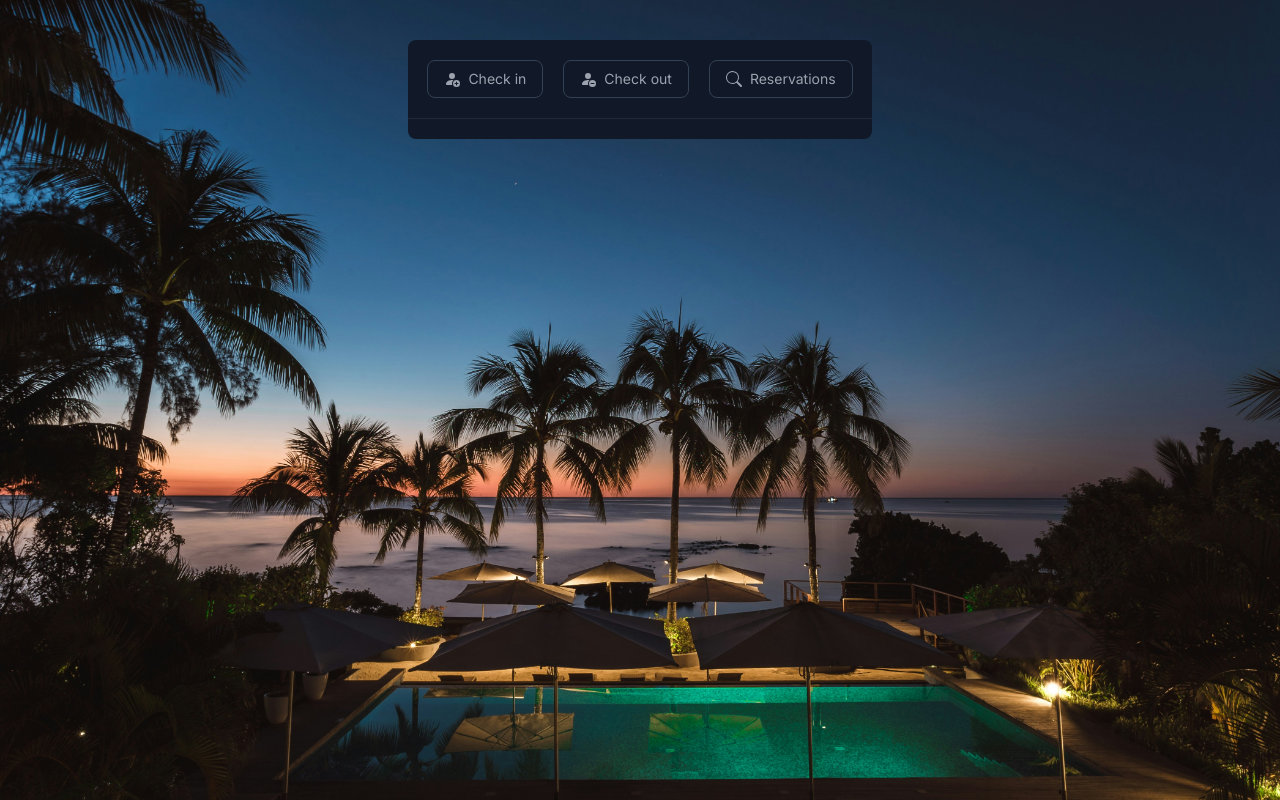
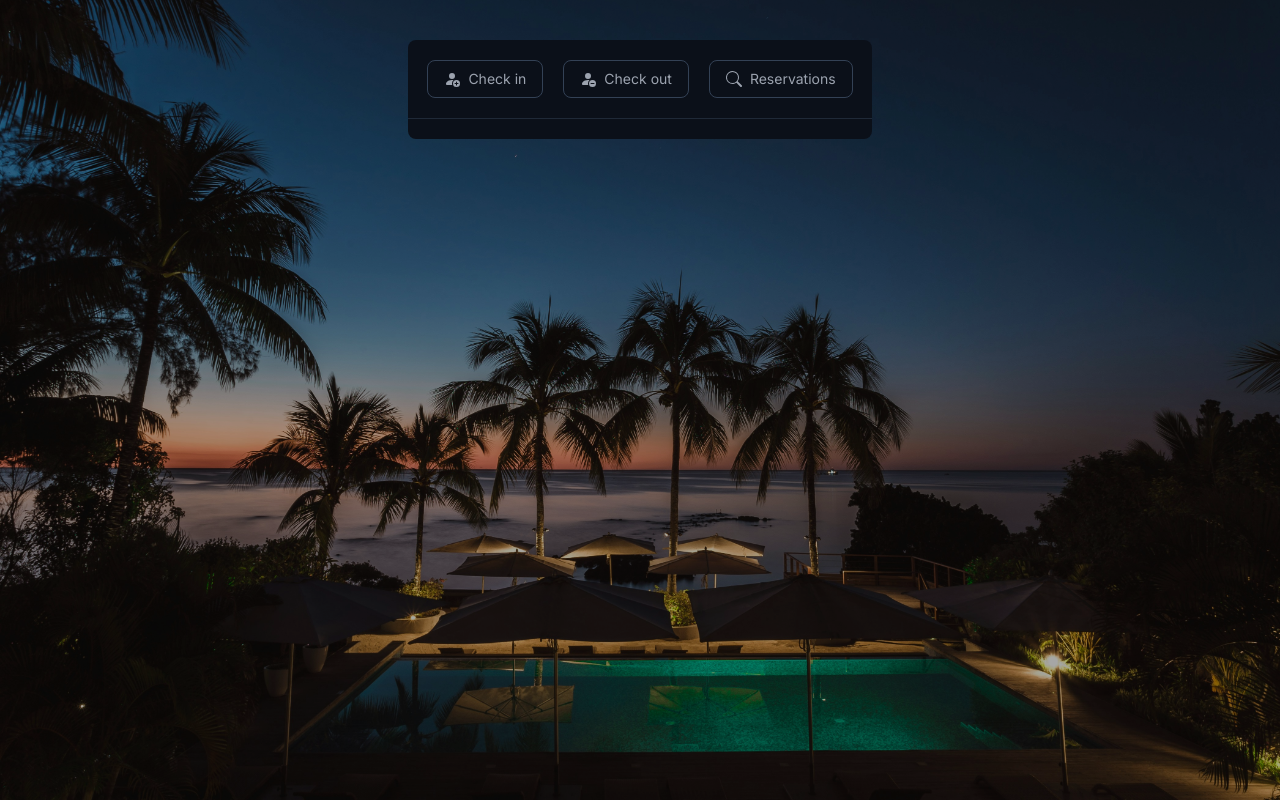
Before and after one commit to jabberdoey/hotel-reservations-frontend, a Next.js app: page / in a window 1280 px wide. Built offline with nearby package versions, Linux system fonts and the light colour scheme.

Commit message:
feat: add overlay

```diff
--- a/components/layout/layout.tsx
+++ b/components/layout/layout.tsx
@@ -33,8 +33,9 @@ export default function Layout({
   ];
 
   return (
-    <div className="flex flex-row w-screen h-screen bg-[url('/background.jpg')] bg-center bg-cover">
+    <div className="flex flex-row w-screen h-screen bg-[url('/background.jpg')] bg-bottom bg-cover relative">
       <div className="container mx-auto mt-10 mb-auto text-center bg-gray-900 p-5 rounded-lg w-auto min-w-[464px]">
+        <div className="relative z-10">
           <div className="border-b-[1px] border-gray-800 pb-5 -mx-5">
             <ul className="flex flex-row gap-5 items-center justify-center">
               {links.map((link, index) => {
@@ -62,6 +63,8 @@ export default function Layout({
           </div>
           {children}
         </div>
+        <div className="w-full h-full absolute top-0 left-0 bg-black z-0 opacity-35"></div>
+      </div>
     </div>
   );
 }
```
Lines whose indentation alone changed are shown as unchanged.
